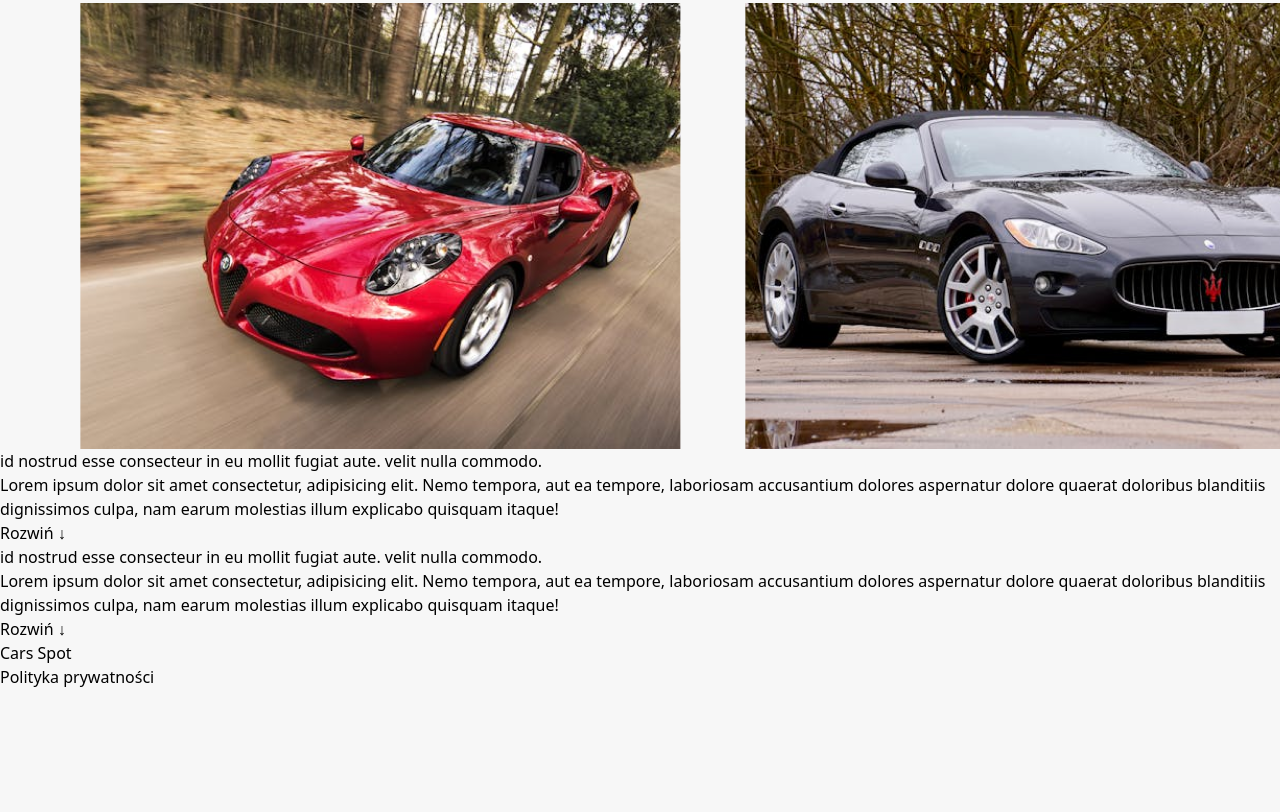
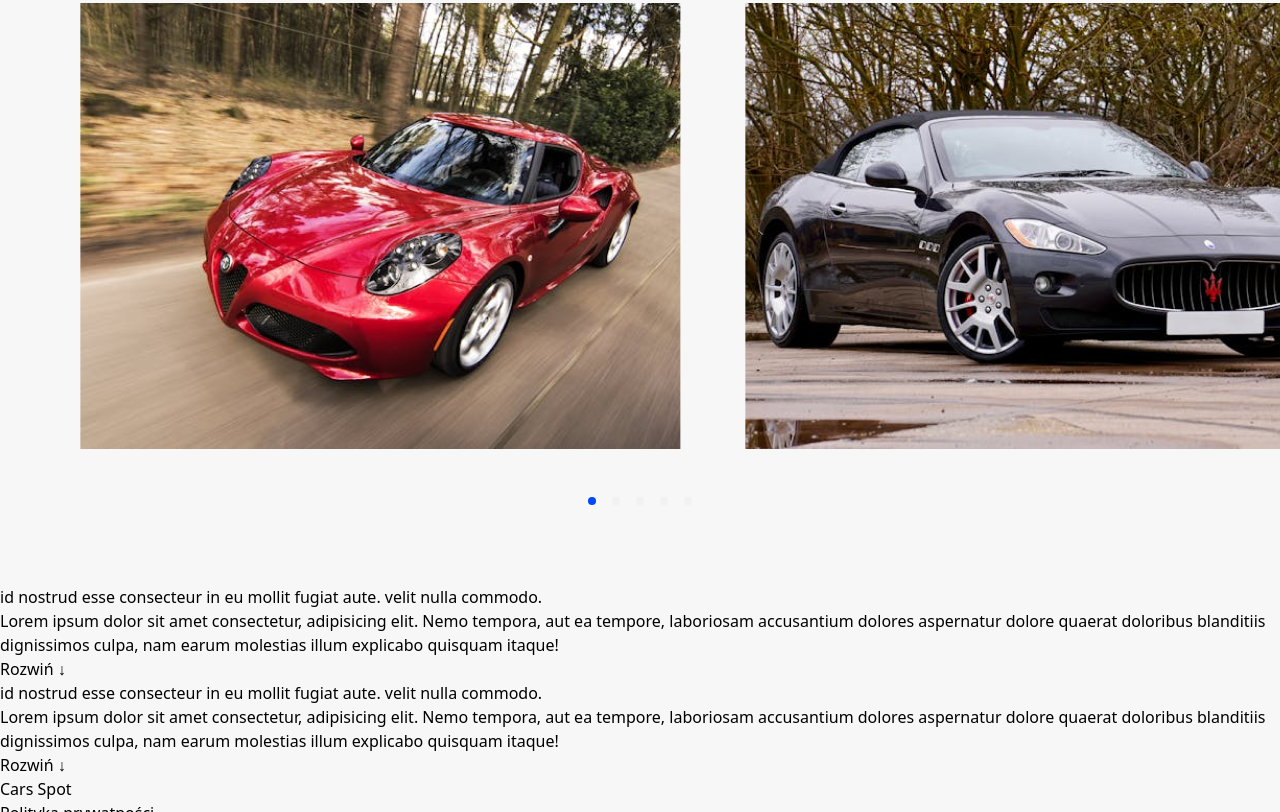
Before and after one commit to kakarotto2004/tailwindcss-carsSpot, a website: page index.html in a window 1280 px wide. Shown: the part 1145-1957 px from the top of the page. Before the commit the page ends 1834 px from the top, so only its background shows below. Drawn offline with Linux system fonts and the light colour scheme.

Commit message:
add picture dots to gallery

```diff
--- a/index.html
+++ b/index.html
@@ -28,7 +28,7 @@
                     <img src="img/wave-1.png" alt="wave" class="inline-block h-full scale-105 ">
                     <img src="img/wave-2.png" alt="wave" class="inline-block rotate-180 scale-105">
                 </div>
-                <div class="pl-20 relative">
+                <div class="pl-32 relative">
                     <h1 class="font-bebas text-7xl tracking-tighter">sprzedajemy samochody</h1>
                     <h1 class="font-bebas text-7xl tracking-tighter">z europy</h1>
                     <p class="mt-12 font-robotoCondensed">Kup komfortowy pojazd, aby każda podróż </p>
@@ -58,6 +58,13 @@
                     <img src="img/maseratti.png" alt="black maseratti" class="mr-16">
                     <img src="img/audi.png" alt="audi's front light" class="mr-16">
                 </div>
+                <div class="flex w-fit mx-auto mt-12 mb-20">
+                    <span class="w-2 h-2 mx-2 bg-blueDark rounded-full"></span>
+                    <span class="w-2 h-2 mx-2 bg-grayLight rounded-full"></span>
+                    <span class="w-2 h-2 mx-2 bg-grayLight rounded-full"></span>
+                    <span class="w-2 h-2 mx-2 bg-grayLight rounded-full"></span>
+                    <span class="w-2 h-2 mx-2 bg-grayLight rounded-full"></span>
+                </div>
             </section>
 
             <section>
--- a/tailwind.config.js
+++ b/tailwind.config.js
@@ -7,6 +7,7 @@ module.exports = {
                 whiteBg: '#F7F7F7',
                 blueDark: '#0147FF',
                 grayDark: '#282828',
+                grayLight: '#F1F1F1',
             },
 
             fontFamily: {
```
Also changed, not shown: output.css.
